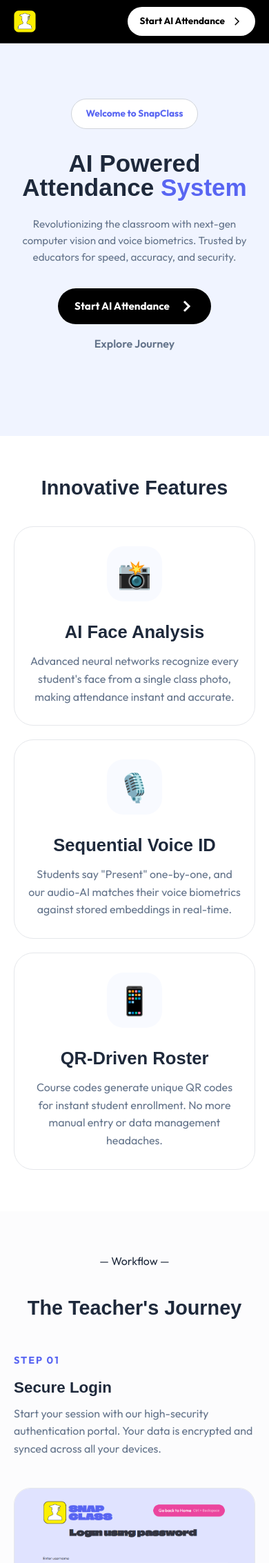
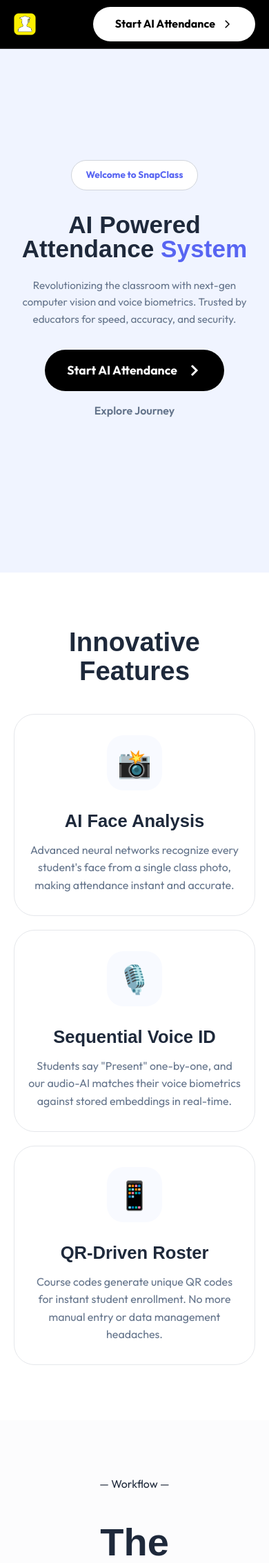
Before and after one commit to ritikasainii1234-cloud/snapclass-Landing_Page, a Flask app: page / in a window 390 px wide. Shown: the top 2266 px of the page at 69% size. Run offline with Flask 3, Linux system fonts and the light colour scheme; some web fonts are replaced.

Commit message:
initial changes

```diff
--- a/static/css/style.css
+++ b/static/css/style.css
@@ -18,27 +18,24 @@
     box-sizing: border-box;
 }
 
-html, body {
-    overflow-x: hidden;
-    max-width: 100%;
-}
-
 body {
     background-color: var(--bg-main);
     color: var(--text-dark);
     font-family: 'Outfit', sans-serif;
     line-height: 1.6;
+    overflow-x: hidden;
 }
 
-h1, h2, h3, h4 {
+h1,
+h2,
+h3,
+h4 {
     font-family: 'Climate Crisis', sans-serif;
     line-height: 1.1;
     word-wrap: break-word;
 }
 
-/* =====================
-   NAVBAR
-   ===================== */
+/* Navbar */
 .navbar {
     display: flex;
     justify-content: space-between;
@@ -103,9 +100,7 @@ h1, h2, h3, h4 {
     background-color: #f0f0f0;
 }
 
-/* =====================
-   HERO
-   ===================== */
+/* Hero Section */
 .hero {
     min-height: 90vh;
     display: flex;
@@ -115,7 +110,6 @@ h1, h2, h3, h4 {
     text-align: center;
     padding: 120px 40px;
     background-color: #f0f4ff;
-    position: relative;
 }
 
 .badge {
@@ -182,7 +176,7 @@ h1, h2, h3, h4 {
     font-weight: 600;
 }
 
-/* Floating Cards */
+/* Floating Cards Simplified */
 .floating-card {
     position: absolute;
     width: 320px;
@@ -216,9 +210,27 @@ h1, h2, h3, h4 {
     bottom: 15%;
 }
 
-/* =====================
-   FEATURES
-   ===================== */
+
+/* Integrated Logos */
+.integrated {
+    margin-top: 40px;
+    text-align: center;
+}
+
+.integrated p {
+    font-size: 0.9rem;
+    color: var(--text-muted);
+    margin-bottom: 20px;
+}
+
+.logo-strip {
+    display: flex;
+    gap: 30px;
+    align-items: center;
+    justify-content: center;
+}
+
+/* Features Section */
 .features {
     padding: 120px 80px;
     background-color: white;
@@ -269,9 +281,7 @@ h1, h2, h3, h4 {
     line-height: 1.6;
 }
 
-/* =====================
-   TEACHER / STUDENT FLOW
-   ===================== */
+/* Teacher Flow Section */
 .teacher-flow {
     padding: 120px 80px;
 }
@@ -332,9 +342,7 @@ h1, h2, h3, h4 {
     transform: scale(1.02);
 }
 
-/* =====================
-   TECH STACK
-   ===================== */
+/* Tech Stack */
 .tech-stack {
     padding: 80px 40px;
     background-color: #7c4dff;
@@ -384,11 +392,6 @@ h1, h2, h3, h4 {
     align-items: center;
     justify-content: center;
     font-size: 1.8rem;
-    flex-shrink: 0;
-}
-
-.tech-info {
-    flex: 1;
 }
 
 .tech-card h4 {
@@ -416,9 +419,7 @@ h1, h2, h3, h4 {
     margin-top: 10px;
 }
 
-/* =====================
-   PURPLE CTA SECTION
-   ===================== */
+/* Footer Section */
 .purple-section {
     background-color: var(--primary);
     color: white;
@@ -451,9 +452,7 @@ h1, h2, h3, h4 {
     display: inline-block;
 }
 
-/* =====================
-   FOOTER
-   ===================== */
+/* Main Footer */
 .main-footer {
     padding: 100px 80px 40px;
     background-color: #000000;
@@ -518,9 +517,8 @@ h1, h2, h3, h4 {
     font-weight: 500;
 }
 
-/* =====================
-   RESPONSIVE — 1200px
-   ===================== */
+/* Mobile Responsiveness Improvements */
+
 @media (max-width: 1200px) {
     .navbar {
         padding: 12px 40px;
@@ -535,22 +533,20 @@ h1, h2, h3, h4 {
     }
 
     .features,
-    .teacher-flow {
-        padding: 80px 40px;
-    }
-
+    .teacher-flow,
     .tech-stack,
     .purple-section {
         padding: 80px 40px;
     }
 }
 
-/* =====================
-   RESPONSIVE — 1024px
-   ===================== */
 @media (max-width: 1024px) {
     .hero h1 {
         font-size: 3.5rem;
+    }
+
+    .tech-grid {
+        grid-template-columns: 1fr;
     }
 
     .flow-step {
@@ -563,7 +559,7 @@ h1, h2, h3, h4 {
     }
 
     .tech-stack {
-        padding: 50px 24px;
+        padding: 50px 20px;
         border-radius: 40px;
         margin: 20px;
     }
@@ -578,37 +574,25 @@ h1, h2, h3, h4 {
     }
 }
 
-/* =====================
-   RESPONSIVE — 768px
-   ===================== */
 @media (max-width: 768px) {
+    .navbar .logo-text {
+        display: none;
+    }
 
-    /* Navbar */
     .navbar {
         padding: 10px 20px;
-    }
-
-    .navbar .logo-text {
-        display: none;
     }
 
     .nav-links {
         display: none;
     }
 
-    .btn-pill {
-        padding: 10px 18px;
-        font-size: 0.85rem;
-    }
-
-    /* Hero */
     .hero {
-        min-height: auto;
-        padding: 80px 20px 60px;
+        padding: 60px 20px;
     }
 
     .hero h1 {
-        font-size: clamp(2rem, 8vw, 2.8rem);
+        font-size: 2.8rem;
     }
 
     .hero p {
@@ -618,7 +602,6 @@ h1, h2, h3, h4 {
 
     .hero-actions {
         flex-direction: column;
-        align-items: stretch;
         gap: 16px;
     }
 
@@ -626,20 +609,15 @@ h1, h2, h3, h4 {
         padding: 16px 32px;
         width: 100%;
         justify-content: center;
-        font-size: 1rem;
     }
 
-    .link-action {
-        text-align: center;
-    }
-
-    /* Features */
-    .features {
-        padding: 60px 20px;
+    .features,
+    .teacher-flow {
+        padding: 80px 20px;
     }
 
     .features h2 {
-        font-size: clamp(1.8rem, 7vw, 2.4rem);
+        font-size: 2.4rem;
         margin-bottom: 40px;
     }
 
@@ -649,40 +627,24 @@ h1, h2, h3, h4 {
     }
 
     .feature-card {
-        padding: 36px 24px;
-        border-radius: 28px;
+        padding: 30px 20px;
+        border-radius: 30px;
     }
 
-    /* Flow Steps */
-    .teacher-flow {
-        padding: 60px 20px;
-    }
-
-    .teacher-flow h2 {
-        font-size: clamp(1.8rem, 7vw, 2.4rem) !important;
-        margin-bottom: 48px !important;
-    }
-
-    .flow-step,
-    .flow-step:nth-child(even) {
+    .flow-step {
         flex-direction: column !important;
-        gap: 24px;
+        gap: 20px;
         margin-bottom: 60px;
     }
 
-    .flow-content,
     .flow-image {
-        width: 100% !important;
-        flex: none !important;
-        max-width: 100% !important;
-    }
-
-    .flow-image {
-        border-radius: 24px;
+        width: 100%;
+        flex: none;
+        border-radius: 20px;
     }
 
     .flow-content h3 {
-        font-size: clamp(1.5rem, 6vw, 1.8rem);
+        font-size: 1.8rem;
         margin-bottom: 12px;
     }
 
@@ -691,115 +653,72 @@ h1, h2, h3, h4 {
         margin-bottom: 20px;
     }
 
-    /* Tech Stack */
     .tech-stack {
-        padding: 48px 20px;
-        margin: 16px;
-        border-radius: 32px;
+        padding: 60px 20px;
+        margin: 20px;
+        border-radius: 40px;
     }
 
     .tech-stack h2 {
-        font-size: clamp(1.8rem, 7vw, 2.2rem);
-    }
-
-    .tech-grid {
-        grid-template-columns: 1fr;
-        gap: 12px;
-        margin-top: 24px;
+        font-size: 2.4rem;
     }
 
     .tech-card {
-        flex-direction: row;
-        align-items: flex-start;
-        text-align: left;
-        padding: 20px 16px;
-        border-radius: 20px;
-        gap: 16px;
+        padding: 20px;
+        flex-direction: column;
+        text-align: center;
+        gap: 15px;
+    }
+
+    .t-icon {
+        margin: 0 auto;
     }
 
     .tech-tag {
         position: relative;
         top: 0;
         right: 0;
-        margin-top: 8px;
+        margin-top: 10px;
         display: inline-block;
     }
 
-    /* Purple CTA */
     .purple-section {
-        padding: 60px 24px;
-        margin: 16px;
-        border-radius: 36px;
+        padding: 60px 20px;
+        margin: 20px;
+        border-radius: 40px;
     }
 
     .purple-section h2 {
-        font-size: clamp(1.6rem, 6vw, 2rem);
-    }
-
-    .purple-section p {
-        font-size: 1rem;
+        font-size: 2rem;
     }
 
     .btn-white {
         padding: 16px 32px;
         width: 100%;
-        display: block;
     }
 
-    /* Footer */
     .main-footer {
         padding: 60px 20px 30px;
     }
 
     .main-footer .footer-grid {
         grid-template-columns: 1fr;
-        gap: 36px;
+        gap: 40px;
         text-align: center;
         margin-bottom: 40px;
     }
 
     .footer-brand p {
         max-width: 100%;
-        margin: 0 auto;
-    }
-
-    .footer-brand .logo {
-        justify-content: center;
     }
 }
 
-/* =====================
-   RESPONSIVE — 480px
-   ===================== */
 @media (max-width: 480px) {
     .hero h1 {
-        font-size: clamp(1.7rem, 9vw, 2.2rem);
+        font-size: 2.2rem;
     }
 
     .hero p {
         font-size: 0.95rem;
     }
-
-    .feature-card {
-        padding: 28px 20px;
-    }
-
-    .flow-content h3 {
-        font-size: 1.4rem;
-    }
-
-    .tech-stack {
-        margin: 12px;
-        padding: 40px 16px;
-    }
-
-    .purple-section {
-        margin: 12px;
-        padding: 48px 16px;
-    }
-
-    .btn-cta {
-        font-size: 0.95rem;
-        padding: 14px 24px;
-    }
 }
```
